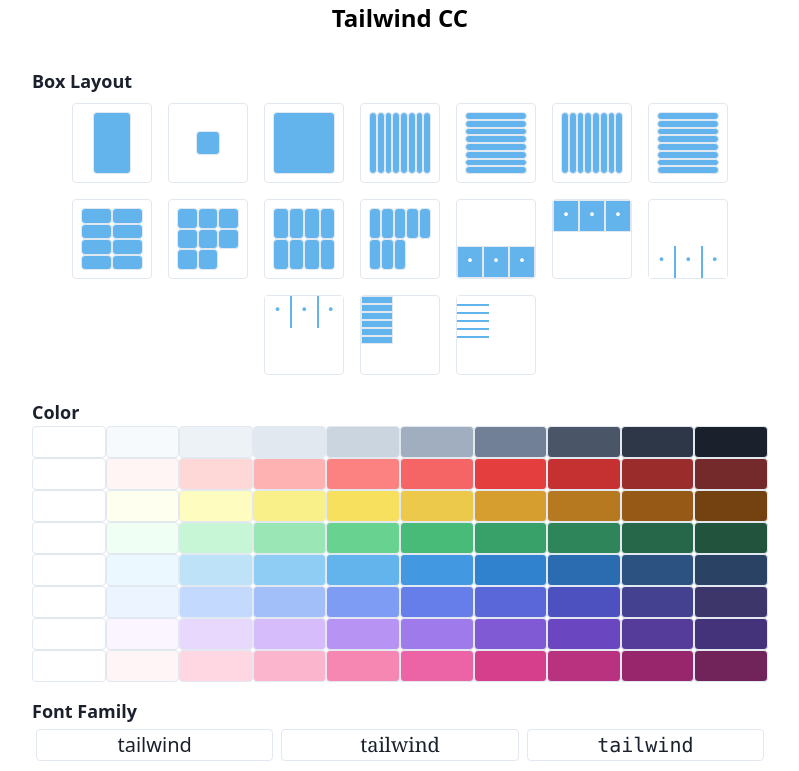
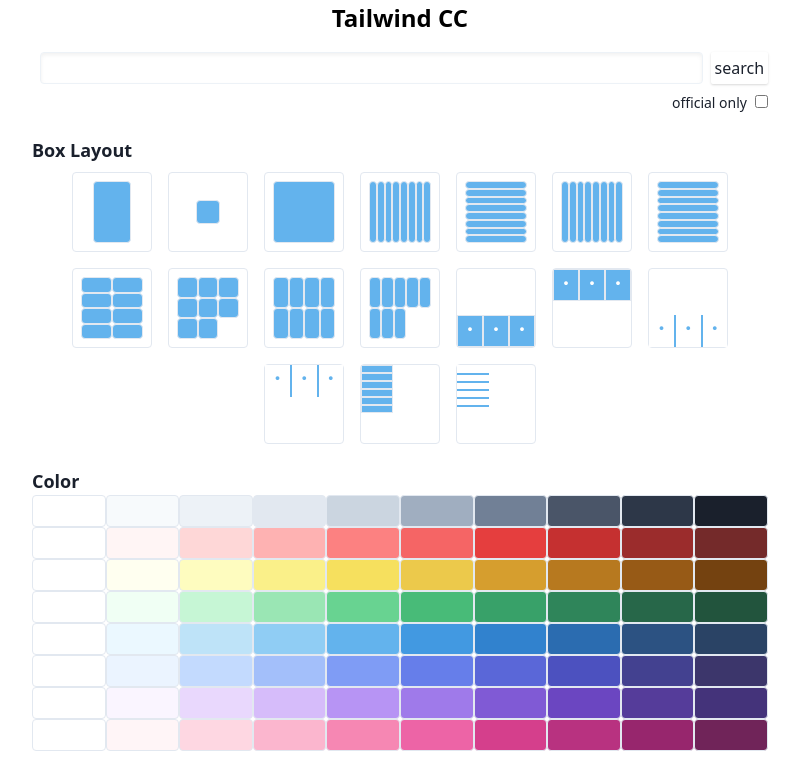
Before and after one commit to cti1650/tailwind_cc, a Next.js app: page / in a window 1280 px wide. Shown: the top 771 px of the page, without its empty margins (240-1039 px from the left). Built offline with nearby package versions, Linux system fonts and the light colour scheme.

Commit message:
🔨 tailwindに関する検索をする機能を追加

```diff
--- /dev/null
+++ b/components/search/tailwind.jsx
@@ -0,0 +1,58 @@
+import { useCallback, useRef } from 'react';
+
+export const TailwindSearch = (props) => {
+  const { href } = props;
+  const searchRef = useRef(null);
+  const pageRef = useRef(null);
+  const handleClick = useCallback(
+    (e) => {
+      const optionKeyword = pageRef.current.checked
+        ? 'q=site%3Atailwindcss.com+'
+        : 'q=tailwindcss.css+';
+      window.open(
+        'https://www.google.com/search?' +
+          optionKeyword +
+          encodeURIComponent(searchRef.current.value)
+      );
+    },
+    [searchRef]
+  );
+  const handleBlur = useCallback(
+    (e) => {
+      searchRef.current.focus();
+    },
+    [searchRef]
+  );
+  return (
+    <>
+      <div className='w-full flex flex-col'>
+        <div className='w-full h-8 flex flex-row'>
+          <input
+            type='text'
+            ref={searchRef}
+            className='w-full mx-2 px-4 focus:outline-none shadow-inner border border-gray-200 rounded'
+          ></input>
+          <button
+            onClick={handleClick}
+            onBlur={handleBlur}
+            title={'search'}
+            className='w-16 shadow rounded-sm focus:outline-none hover:bg-blue-100 focus:bg-blue-100'
+          >
+            search
+          </button>
+        </div>
+        <div className='ml-auto py-2 text-right text-sm'>
+          <label>
+            <div className='flex flex-row space-x-2'>
+              <div>official only</div>
+              <div>
+                <input type='checkbox' ref={pageRef}></input>
+              </div>
+            </div>
+          </label>
+        </div>
+      </div>
+    </>
+  );
+};
+TailwindSearch.defaultProps = {};
--- a/pages/index.js
+++ b/pages/index.js
@@ -14,6 +14,7 @@ import { PageLink } from '../components/links/link';
 import Link from 'next/link';
 import { Popup } from '../components/popup/pop';
 import { LinkData } from '../components/links/linkData';
+import { TailwindSearch } from '../components/search/tailwind';
 
 const Home = () => {
   const [comment, setComment] = useState('');
@@ -49,7 +50,9 @@ const Home = () => {
       </Head>
 
       <div className='w-full text-center text-2xl font-bold'>Tailwind CC</div>
+
       <div className='w-full text-gray-900 p-4'>
+        <TailwindSearch />
         <div>
           <div className='text-lg font-bold pt-4'>Box Layout</div>
           <div className='flex flex-row flex-wrap justify-center items-center'>
```
